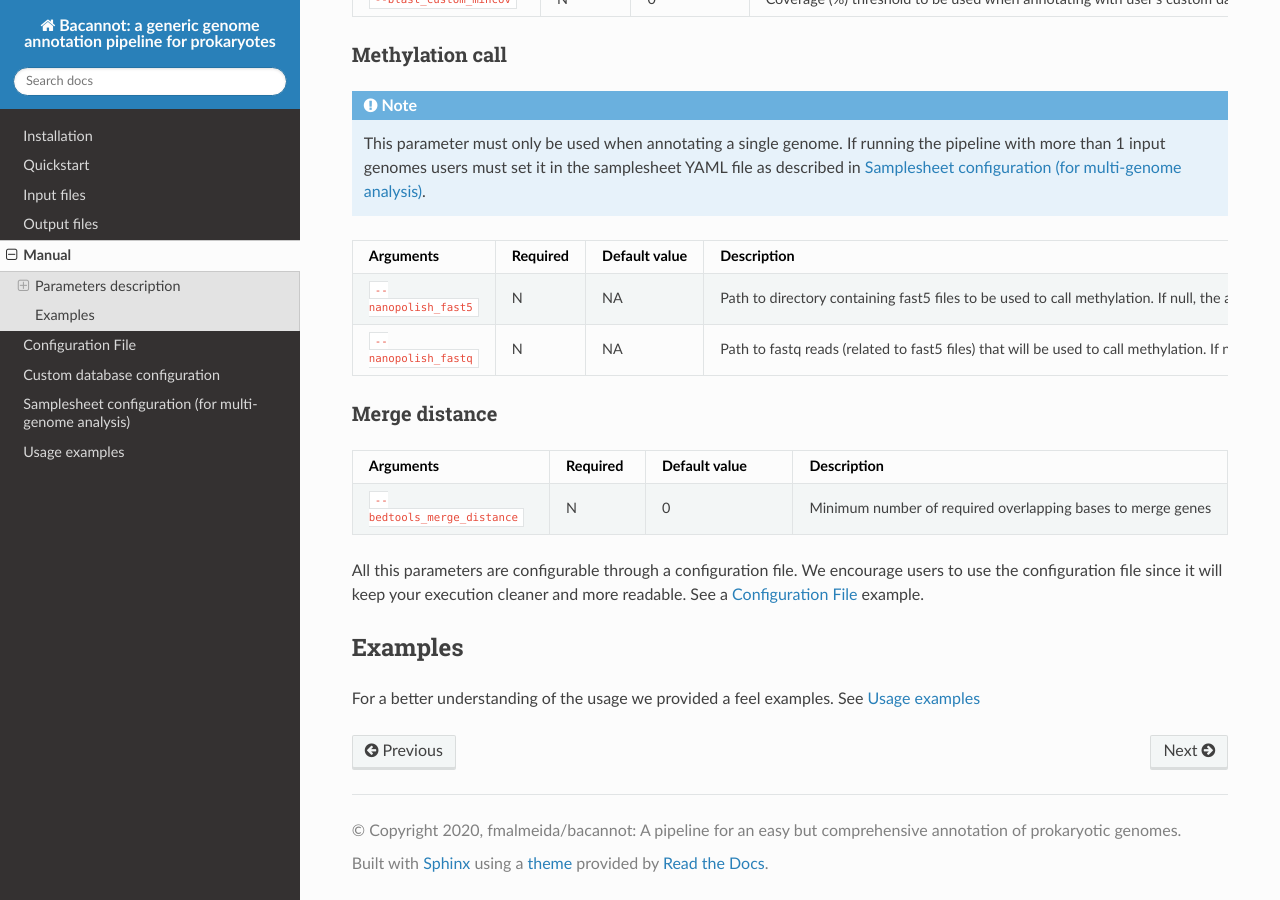
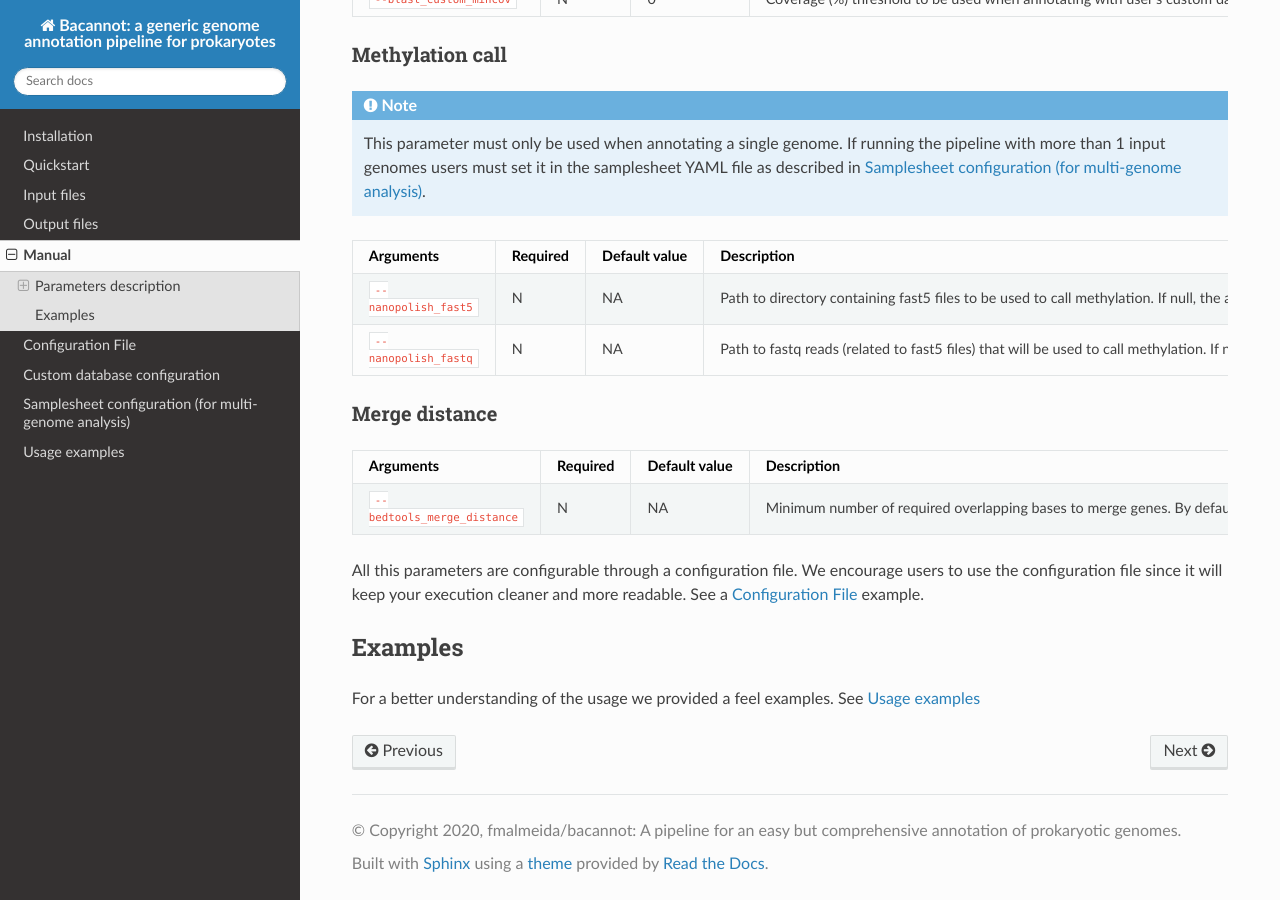
Before and after one commit to fmalmeida/bacannot, a Sphinx documentation site: the page built from docs/manual.rst, in a window 1280 px wide and 900 px high, scrolled down 2837 px. Built offline with Sphinx 7.4.7 and the Read the Docs theme 2.0.0, drawn with Linux system fonts in a browser that asks for light colours.

Commit message:
FIxing docs
Fixing description of bedtools usage

```diff
--- a/docs/manual.rst
+++ b/docs/manual.rst
@@ -326,8 +326,8 @@
 
    * - ``--bedtools_merge_distance``
      - N
-     - 0
-     - Minimum number of required overlapping bases to merge genes
+     - NA
+     - Minimum number of required overlapping bases to merge genes. By default it is not executed.
 
 All this parameters are configurable through a configuration file. We encourage users to use the configuration
 file since it will keep your execution cleaner and more readable. See a :ref:`config` example.
```
Also changed, not shown: 1 other file.
